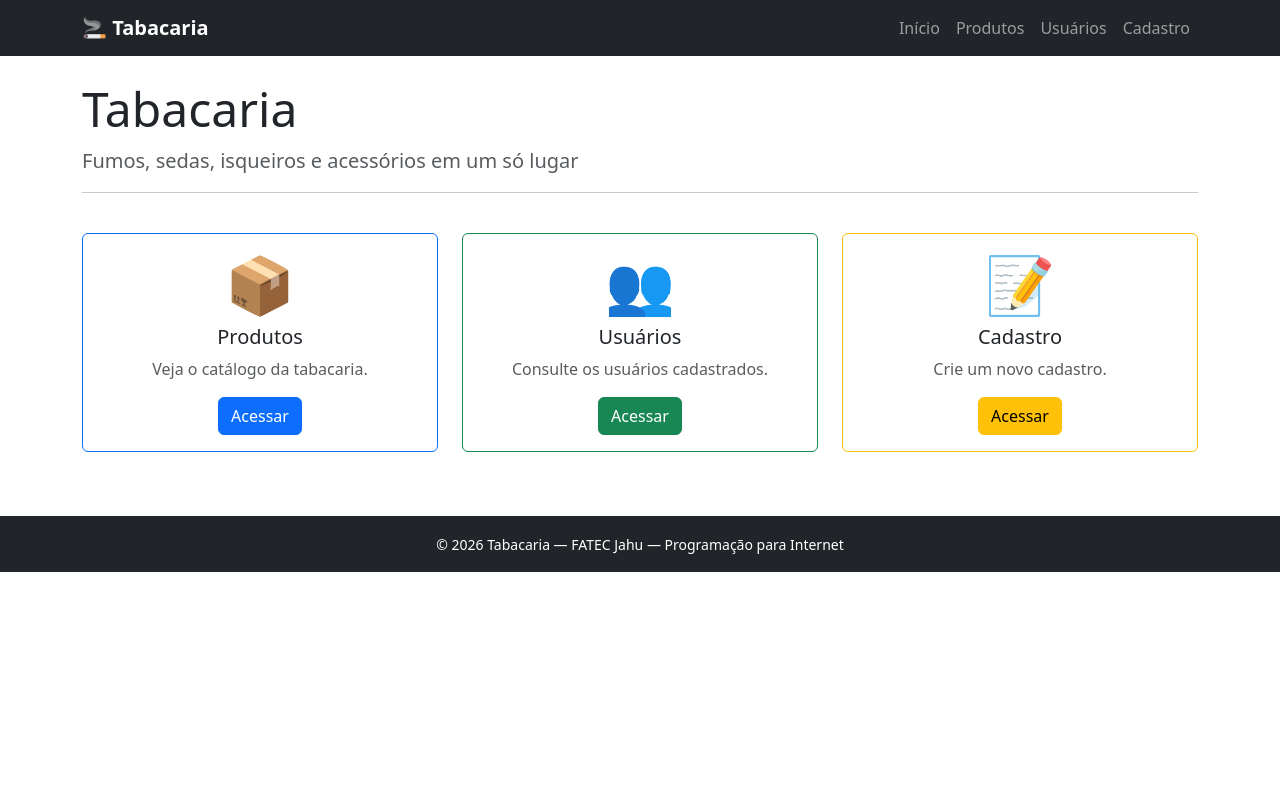
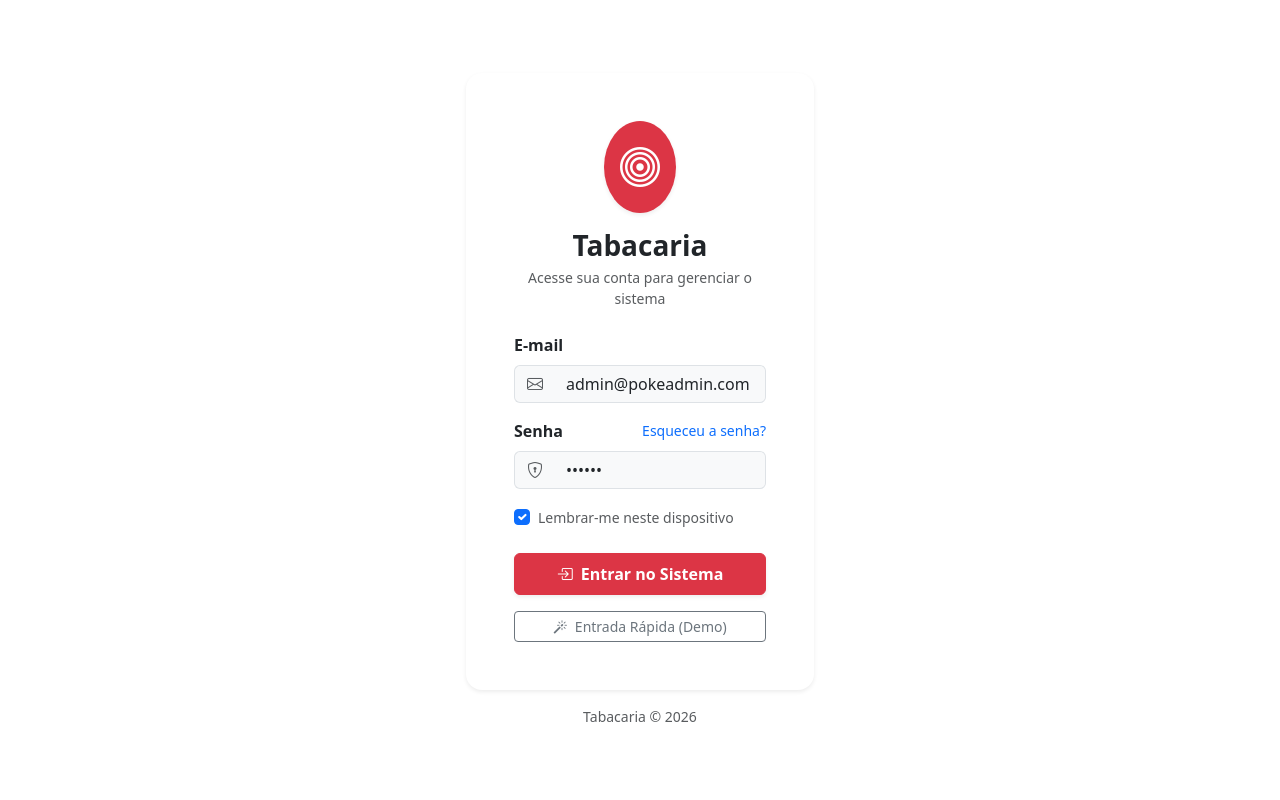
Before and after one commit to caim1stk1ll3r/Trabalho_Paginas_Navegacao, a Flask app: page / in a window 1280 px wide. Run offline with Flask 3, Linux system fonts and the light colour scheme.

Commit message:
mudou tudo os templates sem perfil

```diff
--- a/app.py
+++ b/app.py
@@ -7,12 +7,25 @@ app.secret_key = 'chave-secreta-fatec-2026'
 
 
 @app.route('/')
-def pagina_inicial():
-    dados = {
-        'titulo': 'Tabacaria',
-        'subtitulo': 'Fumos, sedas, isqueiros e acessórios em um só lugar',
-    }
-    return render_template('index.html', **dados)
+def inicio():
+    return render_template('login.html')
+
+@app.route('/dashboard')
+def dashboard():
+    return render_template('dashboard.html')
+
+@app.route('/usuarios/listar')
+def listar_usuarios():
+    lista = [
+        {'nome': 'Administrador',  'username': 'admin', 'email': 'admin@tabacaria.com', 'perfil': 'admin',   'ativo': True},
+        {'nome': 'João Silva',     'username': 'joao',  'email': 'joao@email.com',      'perfil': 'editor',  'ativo': True},
+        {'nome': 'Maria Souza',    'username': 'maria', 'email': 'maria@email.com',     'perfil': 'usuario', 'ativo': False},
+    ]
+    return render_template('usuarios/listar_usuarios.html', usuarios=lista, total=len(lista))
+
+@app.route('/usuarios/inserir')
+def inserir_usuarios():
+    return render_template('cadastro.html')
 
 
 @app.route('/produtos')
@@ -71,19 +84,12 @@ def cadastro():
 
         print(f'✅ Cadastro válido: {nome} | {email} | {username} | {nascimento} | {perfil}')
         flash(f'Cadastro de {nome} realizado com sucesso!', 'success')
-        return redirect(url_for('pagina_inicial'))
+        return redirect(url_for('dashboard'))
 
     return render_template('cadastro.html')
 
 
-@app.route('/usuarios')
-def usuarios():
-    lista = [
-        {'nome': 'Administrador',  'username': 'admin', 'email': 'admin@tabacaria.com', 'perfil': 'admin',   'ativo': True},
-        {'nome': 'João Silva',     'username': 'joao',  'email': 'joao@email.com',      'perfil': 'editor',  'ativo': True},
-        {'nome': 'Maria Souza',    'username': 'maria', 'email': 'maria@email.com',     'perfil': 'usuario', 'ativo': False},
-    ]
-    return render_template('usuarios.html', usuarios=lista, total=len(lista))
+
 
 
 @app.route('/processar', methods=['POST'])
--- a/templates/cadastro.html
+++ b/templates/cadastro.html
@@ -1,4 +1,4 @@
-{% extends 'base.html' %}
+{% extends 'layout/base_menu.html' %}
 
 {% block titulo %}Cadastro — Tabacaria{% endblock %}
 
@@ -84,7 +84,7 @@
             <div class="d-flex gap-2">
               <button type="submit" class="btn btn-primary">✔ Cadastrar</button>
               <button type="reset" class="btn btn-outline-secondary">↺ Limpar</button>
-              <a href="{{ url_for('pagina_inicial') }}" class="btn btn-outline-danger">
+              <a href="{{ url_for('dashboard') }}" class="btn btn-outline-danger">
                 ✖ Cancelar
               </a>
             </div>
--- /dev/null
+++ b/templates/layout/base_limpa.html
@@ -0,0 +1,25 @@
+<!DOCTYPE html>
+<html lang="pt-BR">
+<head>
+  <meta charset="UTF-8">
+  <meta name="viewport" content="width=device-width, initial-scale=1.0">
+  <title>
+    {% block titulo %}
+    Tabacaria
+    {% endblock %}
+ </title>
+  <link href="https://cdn.jsdelivr.net/npm/bootstrap@5.3.3/dist/css/bootstrap.min.css" rel="stylesheet">
+  <link href="https://cdn.jsdelivr.net/npm/bootstrap-icons@1.11.3/font/bootstrap-icons.min.css" rel="stylesheet">
+</head>
+<body>
+
+    <div class="container d-flex align-items-center justify-content-center min-vh-100 py-4">
+    {% block conteudo %}
+
+    {% endblock %}
+  </div>
+
+<script src="https://cdn.jsdelivr.net/npm/bootstrap@5.3.0/dist/js/bootstrap.bundle.min.js">
+  </script>
+</body>
+</html>
--- /dev/null
+++ b/templates/login.html
@@ -0,0 +1,65 @@
+{% extends 'layout/base_limpa.html' %}
+
+{% block titulo %} ebaaa login {% endblock %}
+
+{% block conteudo %}
+
+<div class="row justify-content-center w-100">
+  <div class="col-12 col-sm-10 col-md-8 col-lg-5 col-xl-4">
+    <div class="card shadow-sm border-0 rounded-4">
+      <div class="card-body p-4 p-sm-5">
+        <div class="text-center mb-4">
+          <div
+            class="d-inline-flex align-items-center justify-content-center bg-danger text-white rounded-circle p-3 mb-3 shadow-sm">
+            <i class="bi bi-bullseye fs-1"></i>
+          </div>
+          <h3 class="fw-bold mb-1">Tabacaria</h3>
+          <p class="text-muted small">Acesse sua conta para gerenciar o sistema</p>
+        </div>
+
+        <form action="{{url_for('dashboard')}}" method="POST">
+          <div class="mb-3">
+            <label for="login-email" class="form-label fw-semibold">E-mail</label>
+            <div class="input-group">
+              <span class="input-group-text bg-light text-muted border-end-0"><i class="bi bi-envelope"></i></span>
+              <input type="email" class="form-control bg-light border-start-0" id="login-email" required
+                value="admin@pokeadmin.com" placeholder="seu@email.com">
+            </div>
+          </div>
+
+          <div class="mb-3">
+            <div class="d-flex justify-content-between align-items-center">
+              <label for="login-password" class="form-label fw-semibold mb-0">Senha</label>
+              <a href="recuperar-senha.html" class="text-decoration-none small text-primary">Esqueceu a senha?</a>
+            </div>
+            <div class="input-group mt-2">
+              <span class="input-group-text bg-light text-muted border-end-0"><i class="bi bi-shield-lock"></i></span>
+              <input type="password" class="form-control bg-light border-start-0" id="login-password" required
+                value="123456" placeholder="••••••••">
+            </div>
+          </div>
+
+          <div class="mb-4 form-check">
+            <input type="checkbox" class="form-check-input" id="login-remember" checked>
+            <label class="form-check-label text-muted small" for="login-remember">Lembrar-me neste dispositivo</label>
+          </div>
+
+          <button type="submit" class="btn btn-danger w-100 py-2 fw-semibold shadow-sm mb-3">
+            <i class="bi bi-box-arrow-in-right me-1"></i> Entrar no Sistema
+          </button>
+
+          <div class="text-center">
+            <a href="dashboard.html" class="btn btn-sm btn-outline-secondary w-100">
+              <i class="bi bi-magic me-1"></i> Entrada Rápida (Demo)
+            </a>
+          </div>
+        </form>
+      </div>
+    </div>
+    <div class="text-center mt-3 text-muted small">
+      Tabacaria © 2026
+    </div>
+  </div>
+</div>
+
+{% endblock %}
--- a/templates/produtos.html
+++ b/templates/produtos.html
@@ -1,4 +1,4 @@
-{% extends 'base.html' %}
+{% extends 'layout/base_menu.html' %}
 
 {% block titulo %}Produtos — Tabacaria{% endblock %}
 
--- a/templates/usuarios.html
+++ b/templates/usuarios/listar_usuarios.html
@@ -1,4 +1,4 @@
-{% extends 'base.html' %}
+{% extends 'layout/base_menu.html' %}
 
 {% block titulo %}Usuários — Tabacaria{% endblock %}
 
```
Also changed, not shown: templates/dashboard.html (added, +50 -0 lines), templates/layout/base_menu.html (added, +62 -0 lines).
